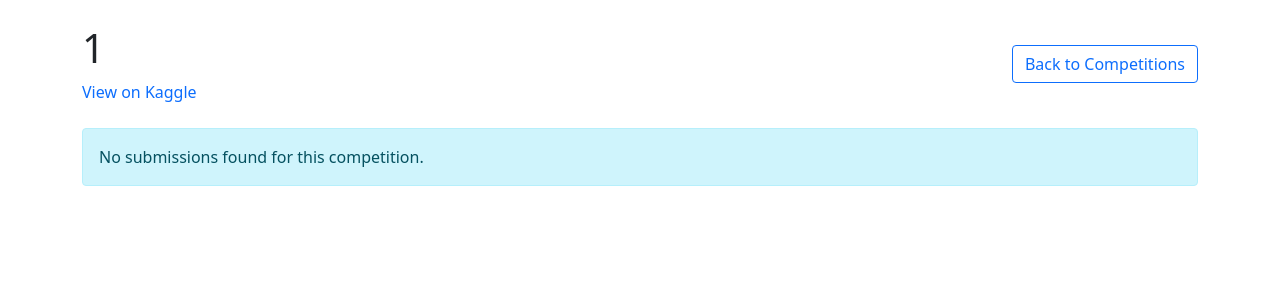
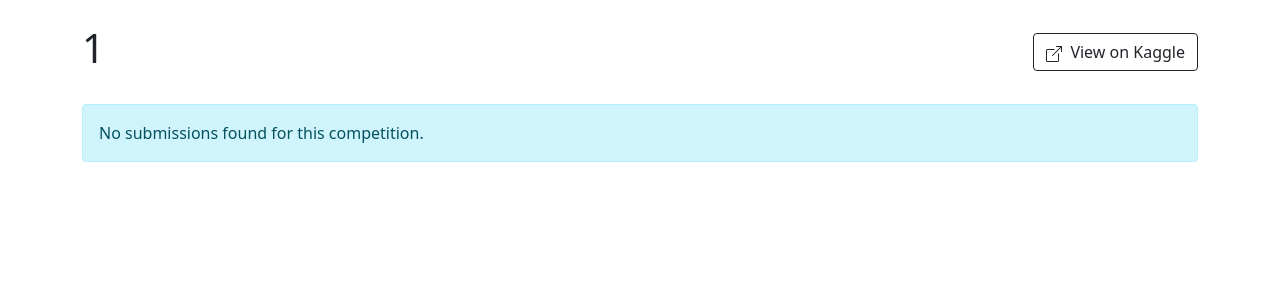
Before and after one commit to k8tems/kaggle_submission_poll, a Flask app: page /competition/1 in a window 1280 px wide. Shown: the part 56-356 px from the top of the page. Run offline with Flask 3, Linux system fonts and the light colour scheme; data that the repository does not hold is empty.

Commit message:
[FEATURE] Ditch the Back to Competitions button and move the View on Kaggle link in its place

```diff
--- a/templates/competition.html
+++ b/templates/competition.html
@@ -2,11 +2,14 @@
 
 {% block content %}
 <div class="d-flex justify-content-between align-items-center mb-4">
-    <div>
-        <h1 class="mb-2">{{ competition_name }}</h1>
-        <a href="{{ submissions_page_url }}" target="_blank" class="text-decoration-none">View on Kaggle</a>
-    </div>
-    <a href="/" class="btn btn-outline-primary">Back to Competitions</a>
+    <h1>{{ competition_name }}</h1>
+    <a href="{{ submissions_page_url }}" target="_blank" class="btn btn-outline-dark">
+        <svg xmlns="http://www.w3.org/2000/svg" width="16" height="16" fill="currentColor" class="bi bi-box-arrow-up-right me-1" viewBox="0 0 16 16">
+            <path fill-rule="evenodd" d="M8.636 3.5a.5.5 0 0 0-.5-.5H1.5A1.5 1.5 0 0 0 0 4.5v10A1.5 1.5 0 0 0 1.5 16h10a1.5 1.5 0 0 0 1.5-1.5V7.864a.5.5 0 0 0-1 0V14.5a.5.5 0 0 1-.5.5h-10a.5.5 0 0 1-.5-.5v-10a.5.5 0 0 1 .5-.5h6.636a.5.5 0 0 0 .5-.5z"/>
+            <path fill-rule="evenodd" d="M16 .5a.5.5 0 0 0-.5-.5h-5a.5.5 0 0 0 0 1h3.793L6.146 9.146a.5.5 0 1 0 .708.708L15 1.707V5.5a.5.5 0 0 0 1 0v-5z"/>
+        </svg>
+        View on Kaggle
+    </a>
 </div>
 
 {% if submissions %}
```
